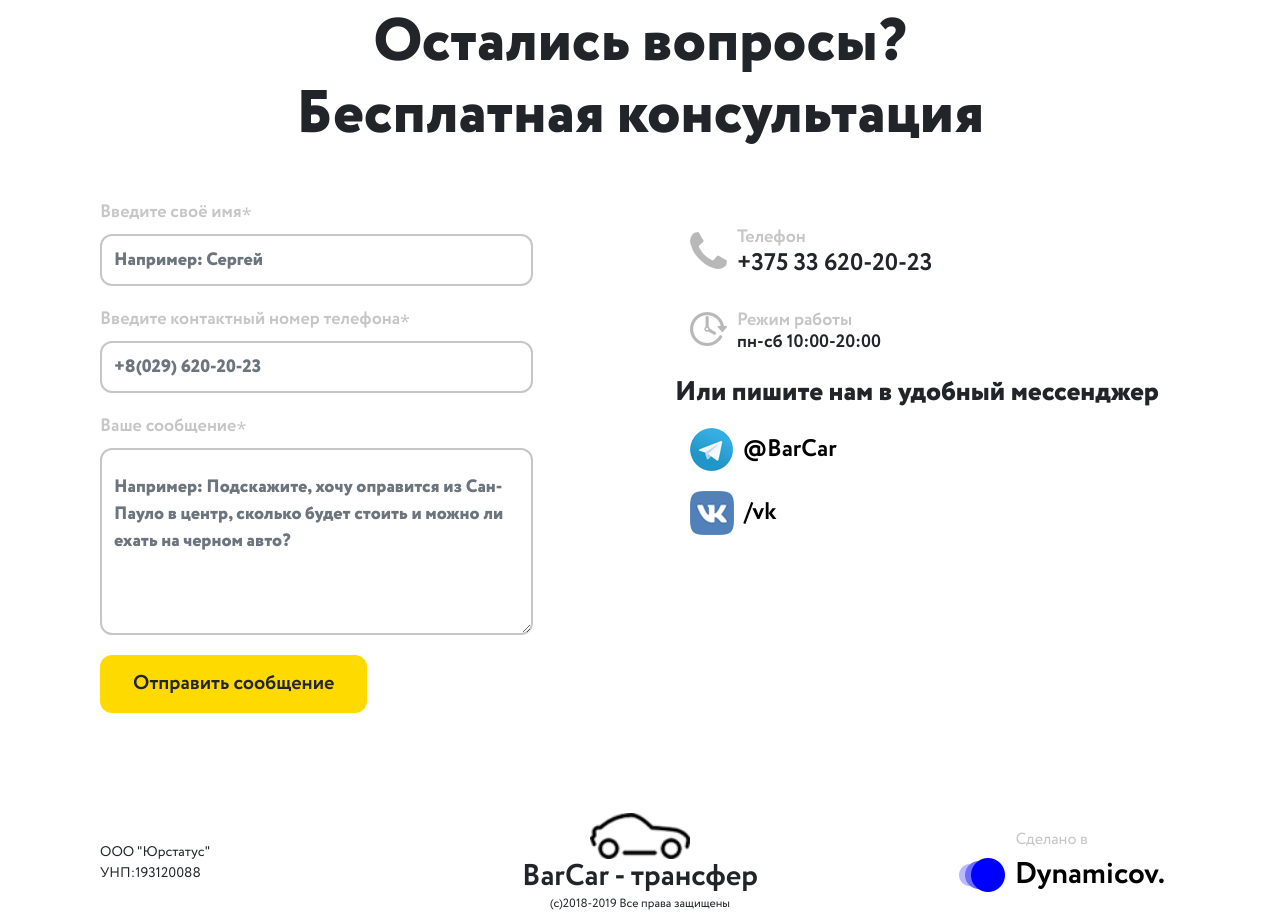
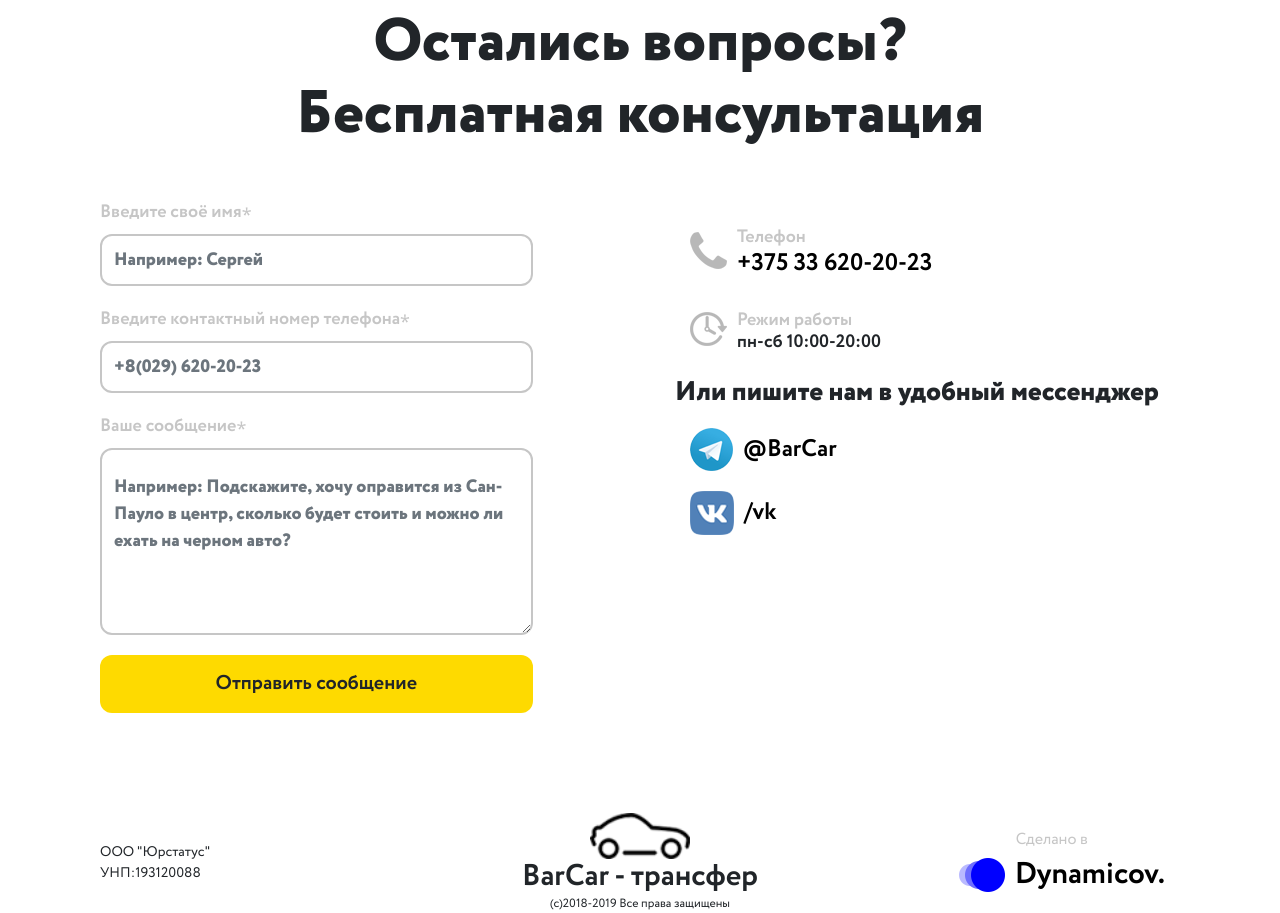
Before and after one commit to UlyanYunakh/ulyanyunakh.github.io, a PHP site: page / in a window 1280 px wide. Shown: the part 3582-4495 px from the top of the page. Run offline with PHP 8.4, Linux system fonts and the light colour scheme.

Commit message:
button fix

```diff
--- a/assets/styles/style.css
+++ b/assets/styles/style.css
@@ -139,7 +139,7 @@ h1 {
 	border-color: #feda00;
 	box-shadow: 0 0 0 0.2rem rgba(254,218,0,.25);
 }
-#submitBtnFormTwo, #submitBtnFormOne {
+.btn[type="submit"] {
 	width: 100%;
 }
 .auto-list {
@@ -368,6 +368,8 @@ table {
 	font-family: 'Circe Bold';
 	font-size: 24px;
 	margin: 0;
+	color: black;
+	text-decoration: none;
 }
 .left-footer-block {
 	font-family: 'Circe Regular';
--- a/index.html
+++ b/index.html
@@ -213,7 +213,7 @@
 						<img src="assets/img/phone.png" alt="">
 						<div style="display: flex; flex-direction: column; margin-left: 10px;">
 							<p style="color: #c6c6c6; font-family: 'Circe Bold'; font-size: 18px; margin: 0; position: relative; top: 5px;">Телефон</p>
-							<p id="phone">+375 33 620-20-23</p>
+							<a href="#" id="phone">+375 33 620-20-23</a>
 						</div>
 					</div>
 					<div class="container">
```
